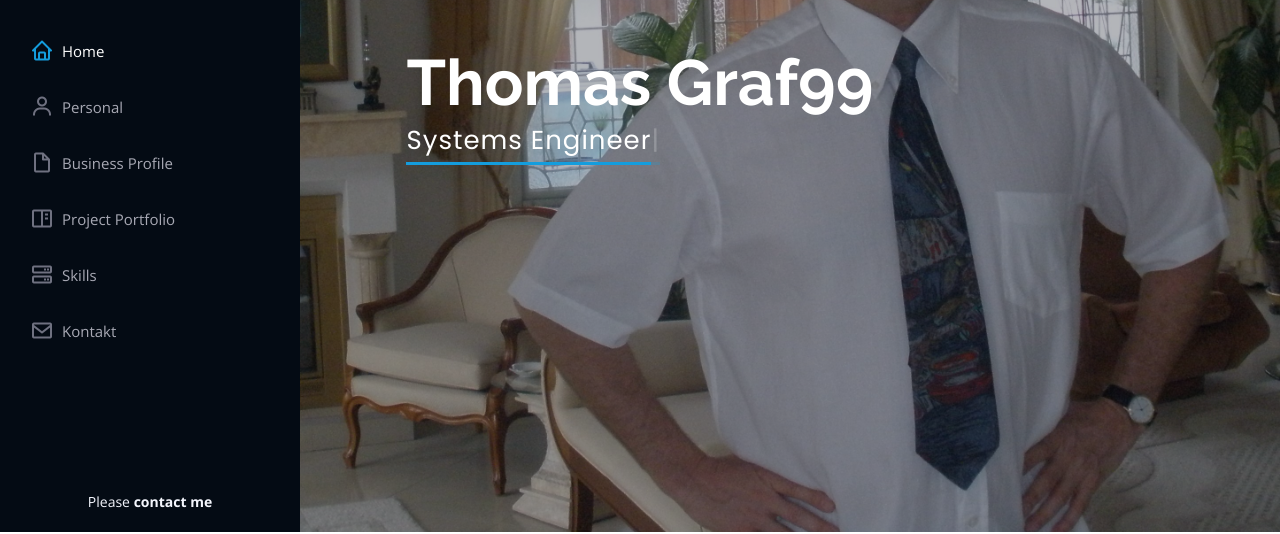
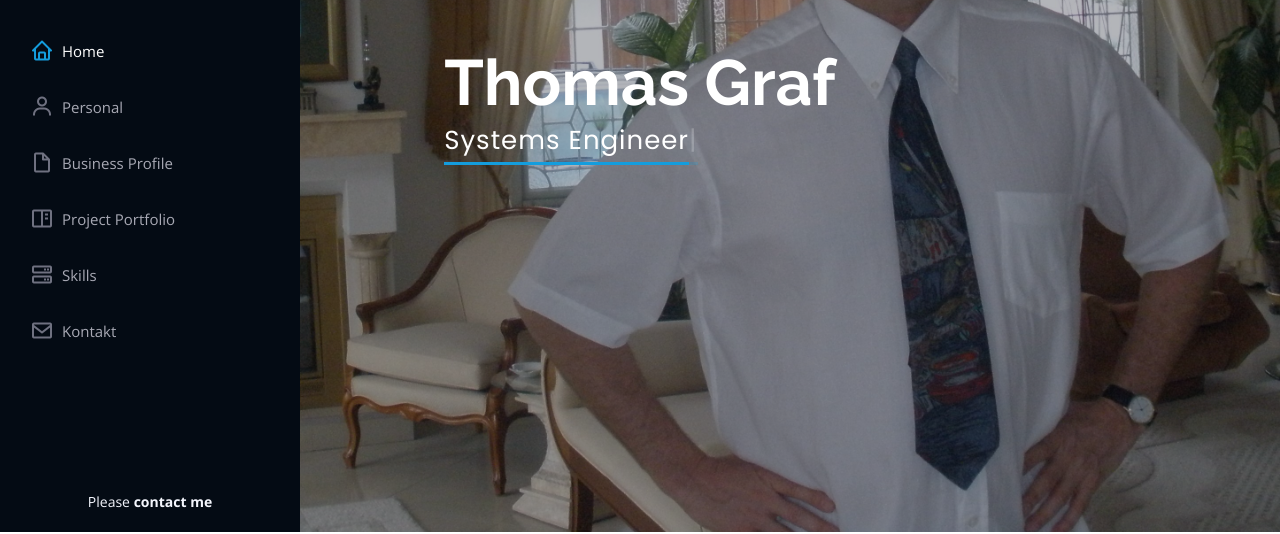
Before and after one commit to AmazonasTom/CV_Modern_HTML_1.1, a plain HTML site: page index.html in a window 1280 px wide. Shown: the part 268-802 px from the top of the page. Drawn offline with nearby package versions, Linux system fonts and the light colour scheme.

Commit message:
Original

```diff
--- a/index.html
+++ b/index.html
@@ -72,7 +72,7 @@
   <!-- ======= Hero Section ======= -->
   <section id="hero" class="d-flex flex-column justify-content-center align-items-center">
     <div class="hero-container" data-aos="fade-in">
-      <h1>Thomas Graf99</h1>
+      <h1>Thomas Graf</h1>
       <p><span class="typed" data-typed-items="Networker, Systems Engineer, Integration Spezialist, Entrepreneur, Multilingual, Multikulturell"></span></p>
     </div>
   </section><!-- End Hero -->
```
